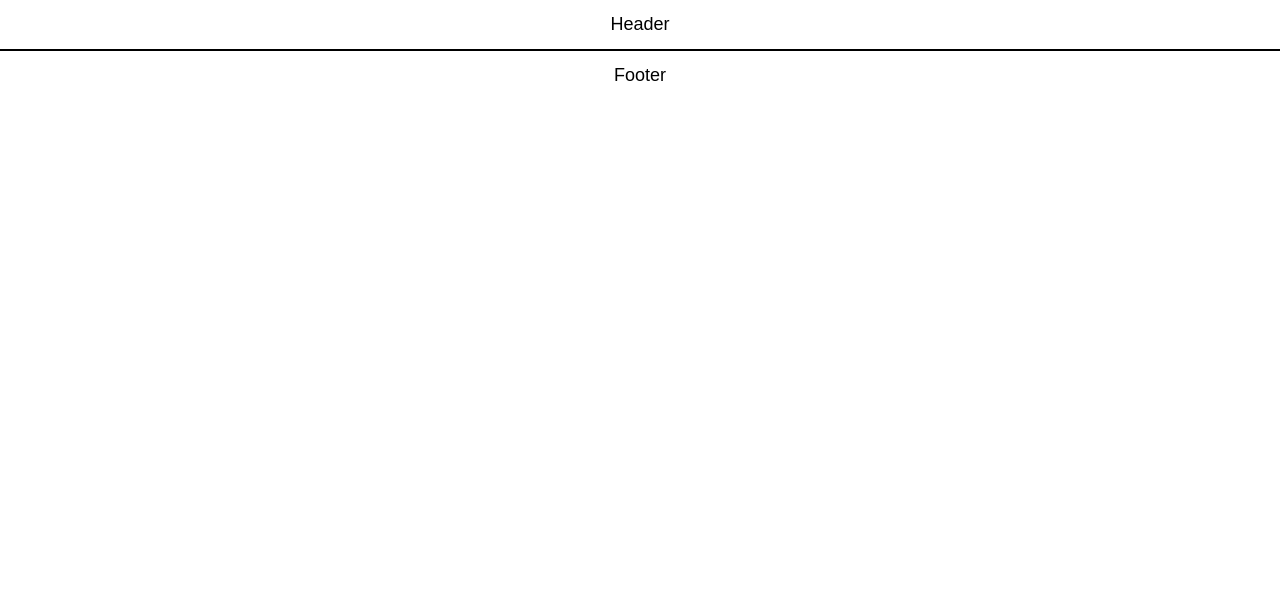
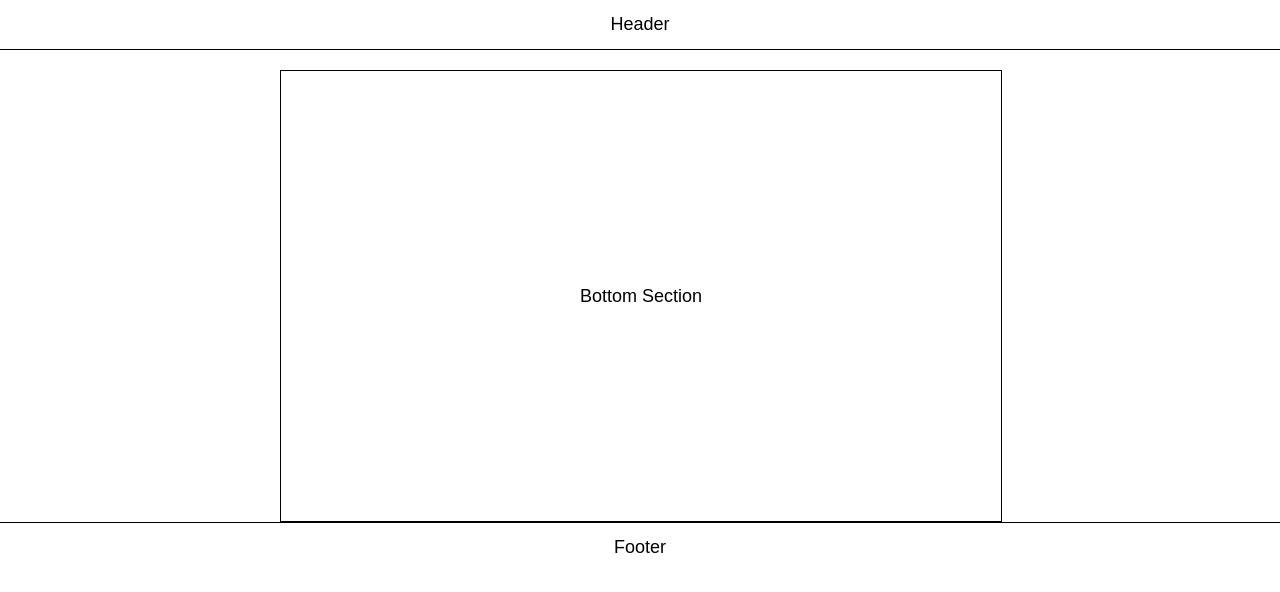
Before and after one commit to ooloo-io/github-flow-thanderoy, a website: page src/index.html in a window 1280 px wide. Drawn offline with nearby package versions, Linux system fonts and the light colour scheme.

Commit message:
Add bottom section

```diff
--- a/src/index.html
+++ b/src/index.html
@@ -16,7 +16,11 @@
   <header class="header">
     Header
   </header>
-  <main class="content"></main>
+  <main class="content">
+    <section class="section">
+      Bottom Section
+    </section>
+  </main>
   <footer class="footer">
     Footer
   </footer>
--- a/src/styles.css
+++ b/src/styles.css
@@ -24,3 +24,13 @@ body {
   width: 720px;
   margin: auto;
 }
+
+.section {
+  height: 450px;
+  width: 100%;
+  margin-top: 20px;
+  display: flex;
+  justify-content: center;
+  align-items: center;
+  border: 1px solid black;
+}
```
